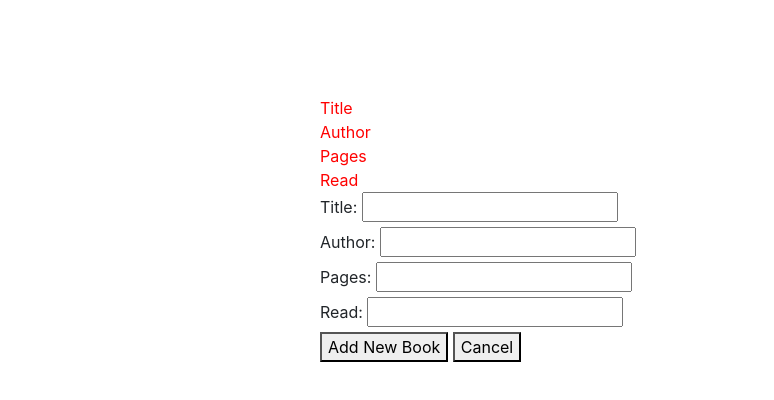
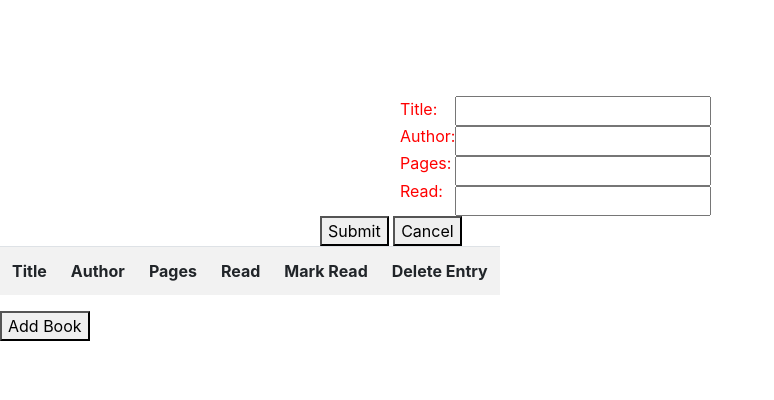
Before and after one commit to billodiallo/myLibrary, a plain HTML site: page index.html in a window 1280 px wide. Shown: the whole page, without its empty margins (0-774 px from the left). Drawn offline with nearby package versions, Linux system fonts and the light colour scheme.

Commit message:
Add links for gstatics,firebase,bootstrap,create button add book ,tables to hold data

```diff
--- a/index.html
+++ b/index.html
@@ -5,51 +5,66 @@
     <meta charset="UTF-8">
     <meta http-equiv="X-UA-Compatible" content="IE=edge">
     <meta name="viewport" content="width=device-width, initial-scale=1.0">
-    <link rel="stylesheet"   href="css/styles.css">
+    <link rel="stylesheet" href="css/styles.css">
+    <link rel="preconnect" href="https://fonts.gstatic.com">
+
+    <link href="https://fonts.googleapis.com/css2?family=Bebas+Neue&display=swap" rel="stylesheet">
+
+    <link rel="stylesheet" href="https://stackpath.bootstrapcdn.com/bootstrap/4.5.2/css/bootstrap.min.css">
+
+    <script src="https://www.gstatic.com/firebasejs/8.3.1/firebase-app.js"></script>
+
+    <script src="https://www.gstatic.com/firebasejs/8.3.1/firebase-database.js"></script>
     <title>Our javacript library</title>
 </head>
 
 <body>
-
     <div id='hiddenForm' class='hidden'>
         <div id='hiddenFormDiv'>
-          <div id ='userForm'>
+            <div id='userForm'>
 
+                <div id='formElem'>
+                    <span class='forspan'>Title:</span><br>
+                    <span class='forspan'>Author:</span><br>
+                    <span class='forspan'>Pages:</span><br>
+                    <span class='forspan'>Read:</span><br>
+                    <span class='forspan'></span>
+                </div>
+
+                <div id='inputElem'>
+                    <input class='input' type="text" id='newTitle'><br>
+                    <input class='input' type="text" id='newAuthor'><br>
+                    <input class='input' type="text" id='newPages'><br>
+                    <input class='input' type="text" id='newRead'><br>
+                    <button onclick='addBookToLibrary()' class='tableButtons'>Submit</button>
+                    <button onclick='showForm()' class='tableButtons'>Cancel</button>
+                </div>
+            </div>
+        </div>
+    </div>
+
+    <div class="table table-striped">
         <table class='tables'>
             <tr>
-        <span class='forspan'>Title</span><br>
-        <span class='forspan'>Author</span><br>
-        <span class='forspan'>Pages</span><br>
-        <span class='forspan'>Read</span><br>
-    </tr>
-</table>
-<table id='libraryTable' class='tables'>
+                <th scope="col">Title</th>
+                <th>Author</th>
+                <th>Pages</th>
+                <th>Read</th>
+                <th>Mark Read</th>
+                <th>Delete Entry</th>
+            </tr>
+        </table>
+        <table id='libraryTable' class='tables'>
 
-</table>
+        </table>
+    </div>
 
-
+    <div id='addDiv'>
+        <button id='addButton' onclick='showForm()'>Add Book</button>
     </div>
 
 
-    <form>
-        <div>
-            <label for="title">Title:</label>
-            <input type="text" id="newTitle" name="title"><br>
-            <label for="author">Author:</label>
-            <input type="text" id="newAuthor" name="Author"><br>
-            <label for="pages">Pages:</label>
-            <input type="text" id="newPages" name="Pages"><br>
-            <label for="Read">Read:</label>
-            <input type="text" id="newRead" name="read"><br>
-            <button onclick="addBookToLibrary()" class="tablebuttons">Add New Book</button>
-            <button onclick="showForm()" class='tableButtons'>Cancel</button>
-        </div>
-    </div>
-  </div>
-</div>
 
-    </form>
-    <link rel="stylesheet" href="https://stackpath.bootstrapcdn.com/bootstrap/4.5.2/css/bootstrap.min.css">
     <script src="scrypts/scripts.js"></script>
 </body>
 
```
